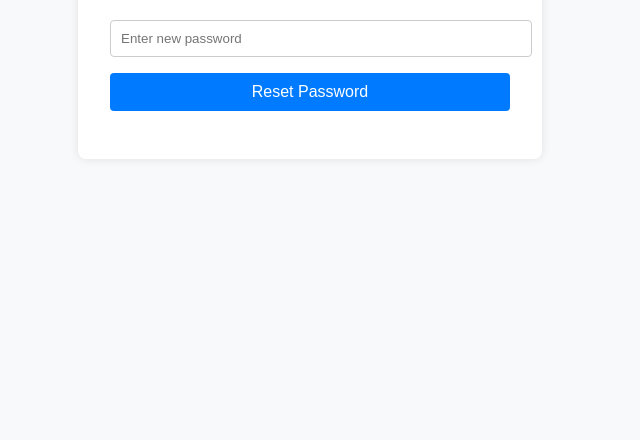
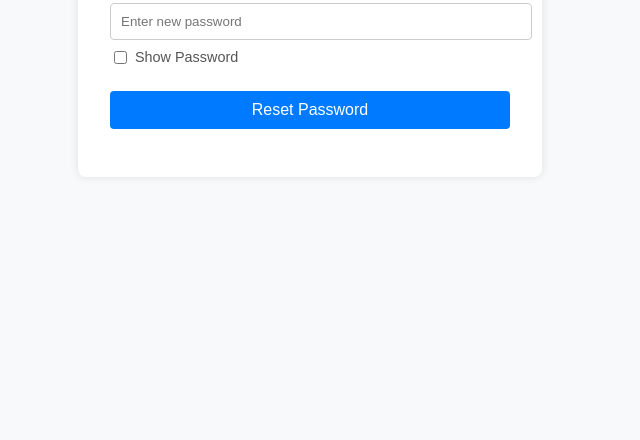
Before and after one commit to E-tim/site-mate-reset-token, a plain HTML site: page index.html in a window 1280 px wide. Shown: the part 376-816 px from the top of the page, without its empty margins (330-970 px from the left). Drawn offline with Linux system fonts and the light colour scheme.

Commit message:
fixed styling

```diff
--- a/index.html
+++ b/index.html
@@ -25,10 +25,10 @@
       text-align: center;
       color: #343a40;
     }
-    input[type="password"] {
+    input[type="password"], input[type="text"] {
       width: 100%;
       padding: 10px;
-      margin: 1rem 0;
+      margin: 1rem 0 0.5rem 0;
       border: 1px solid #ccc;
       border-radius: 4px;
     }
@@ -41,9 +41,22 @@
       border-radius: 4px;
       font-size: 1rem;
       cursor: pointer;
+      margin-top: 0.5rem;
     }
     button:hover {
       background-color: #0056b3;
+    }
+    label {
+      display: flex;
+      align-items: center;
+      font-size: 0.9rem;
+      color: #555;
+      cursor: pointer;
+      margin-bottom: 1rem;
+      user-select: none;
+    }
+    label input {
+      margin-right: 0.5rem;
     }
     .message {
       margin-top: 1rem;
@@ -55,15 +68,32 @@
 <body>
   <div class="container">
     <h2>Reset Your Password</h2>
-    <input type="password" id="newPassword" placeholder="Enter new password" />
-    <button onclick="resetPassword()">Reset Password</button>
+    <div id="formSection">
+      <input type="password" id="newPassword" placeholder="Enter new password" />
+      <label>
+        <input type="checkbox" id="togglePassword" />
+        Show Password
+      </label>
+      <button onclick="resetPassword()">Reset Password</button>
+    </div>
     <div class="message" id="message"></div>
   </div>
 
   <script>
+    // Toggle password visibility
+    document.getElementById('togglePassword').addEventListener('change', function() {
+      const passwordInput = document.getElementById('newPassword');
+      if (this.checked) {
+        passwordInput.type = 'text';
+      } else {
+        passwordInput.type = 'password';
+      }
+    });
+
     async function resetPassword() {
       const password = document.getElementById('newPassword').value;
       const message = document.getElementById('message');
+      const formSection = document.getElementById('formSection');
       const urlParams = new URLSearchParams(window.location.search);
       const token = urlParams.get('token');
 
@@ -80,6 +110,7 @@
         if (response.ok) {
           message.style.color = "green";
           message.textContent = "Password reset successful!";
+          formSection.style.display = "none"; // Hide inputs
         } else {
           const text = await response.text();
           message.textContent = "Error: " + text;
```
